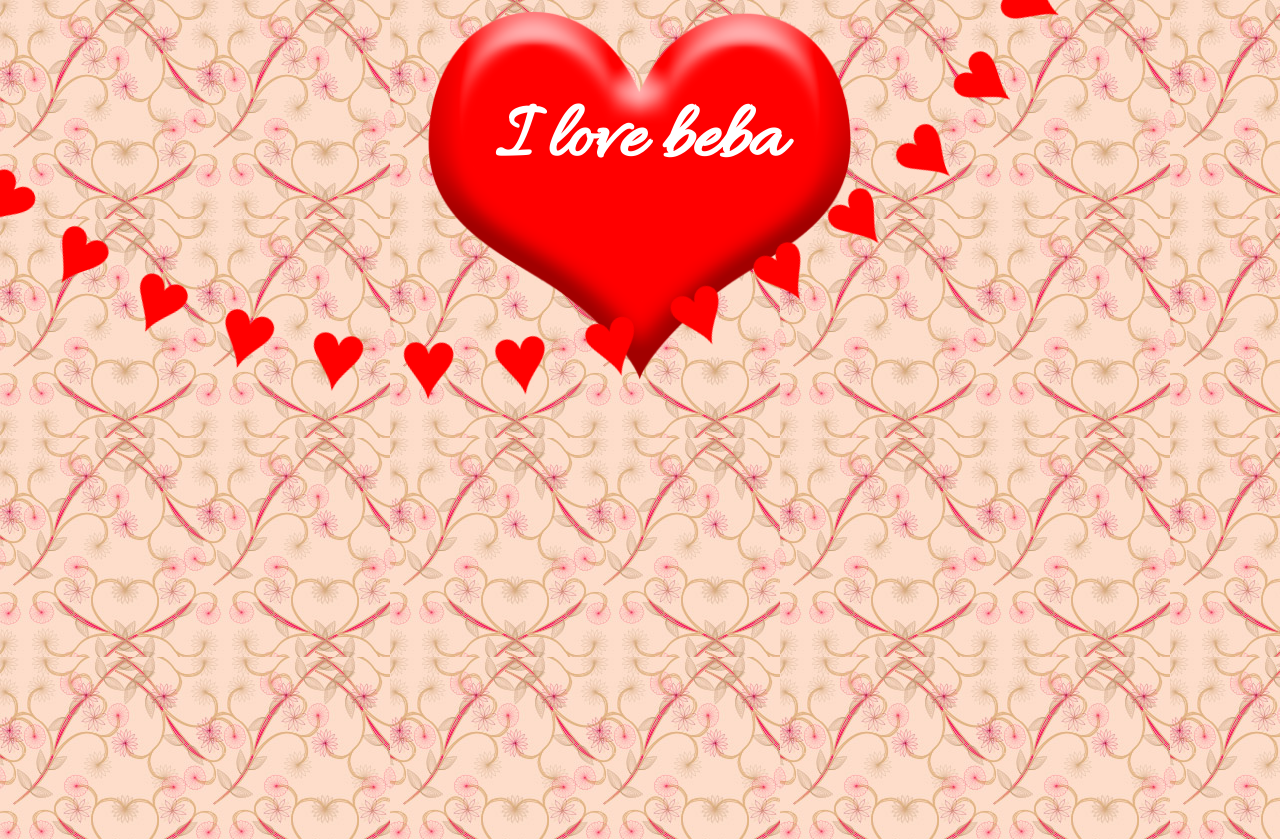
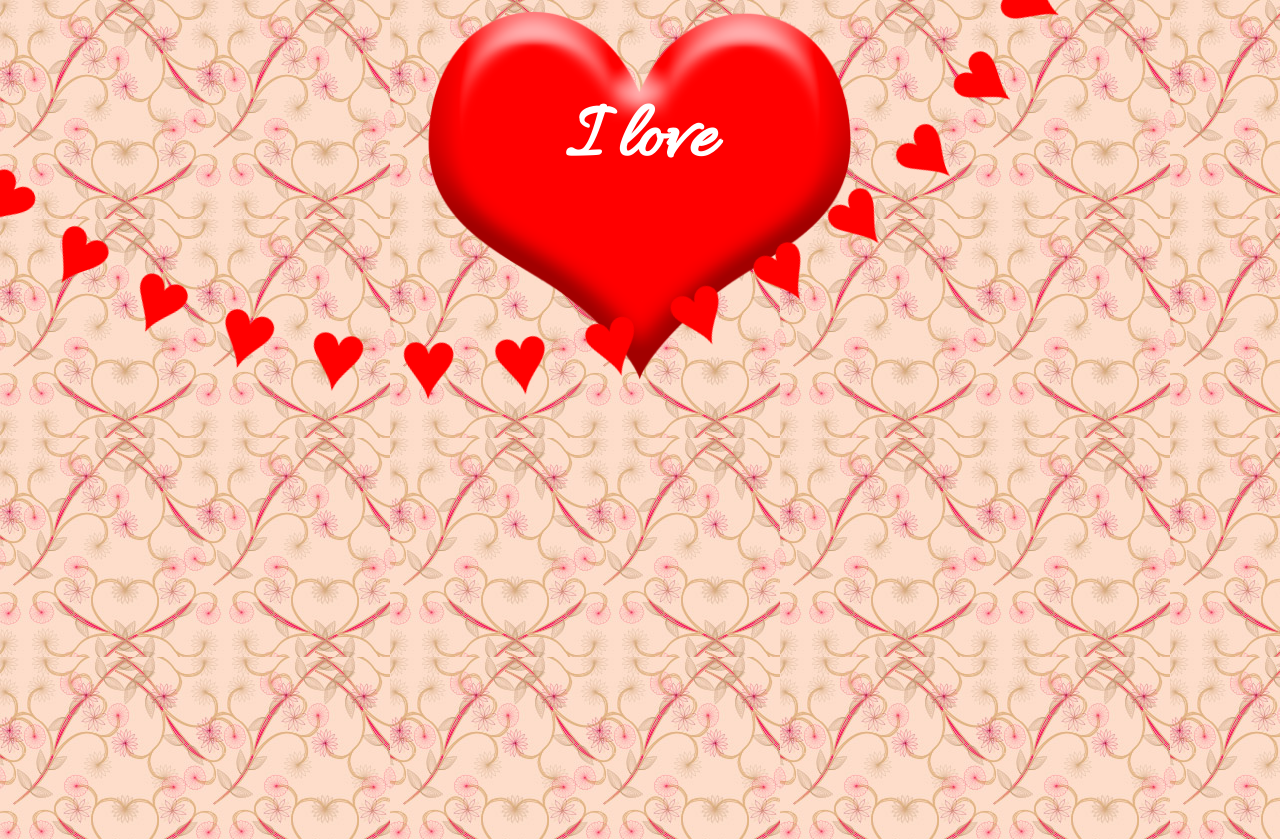
Before and after one commit to vickvasquez/corazon, a plain HTML site: page index.html in a window 1280 px wide. Shown: the top 839 px of the page. Drawn offline with nearby package versions, Linux system fonts and the light colour scheme.

Commit message:
Update index.html

```diff
--- a/index.html
+++ b/index.html
@@ -3,7 +3,7 @@
 
 <head>
     <meta charset="UTF-8">
-    <title>Te quiero chaparrita</title>
+    <title>Te quiero</title>
     <link href='http://fonts.googleapis.com/css?family=Allura' rel='stylesheet' type='text/css'>
     <script src="https://ajax.googleapis.com/ajax/libs/jquery/1.7.1/jquery.min.js"></script>
     <script src="js/prefixfree.js"></script>
@@ -122,7 +122,7 @@
 
 <body>
     <div id="latido">
-        <h1 id="texto">I love <span>beba</span></h1>
+        <h1 id="texto">I love <span></span></h1>
         <img src="./img/corazon.png" alt="corazon" />
     </div>
     <div class="rotacion">
```
